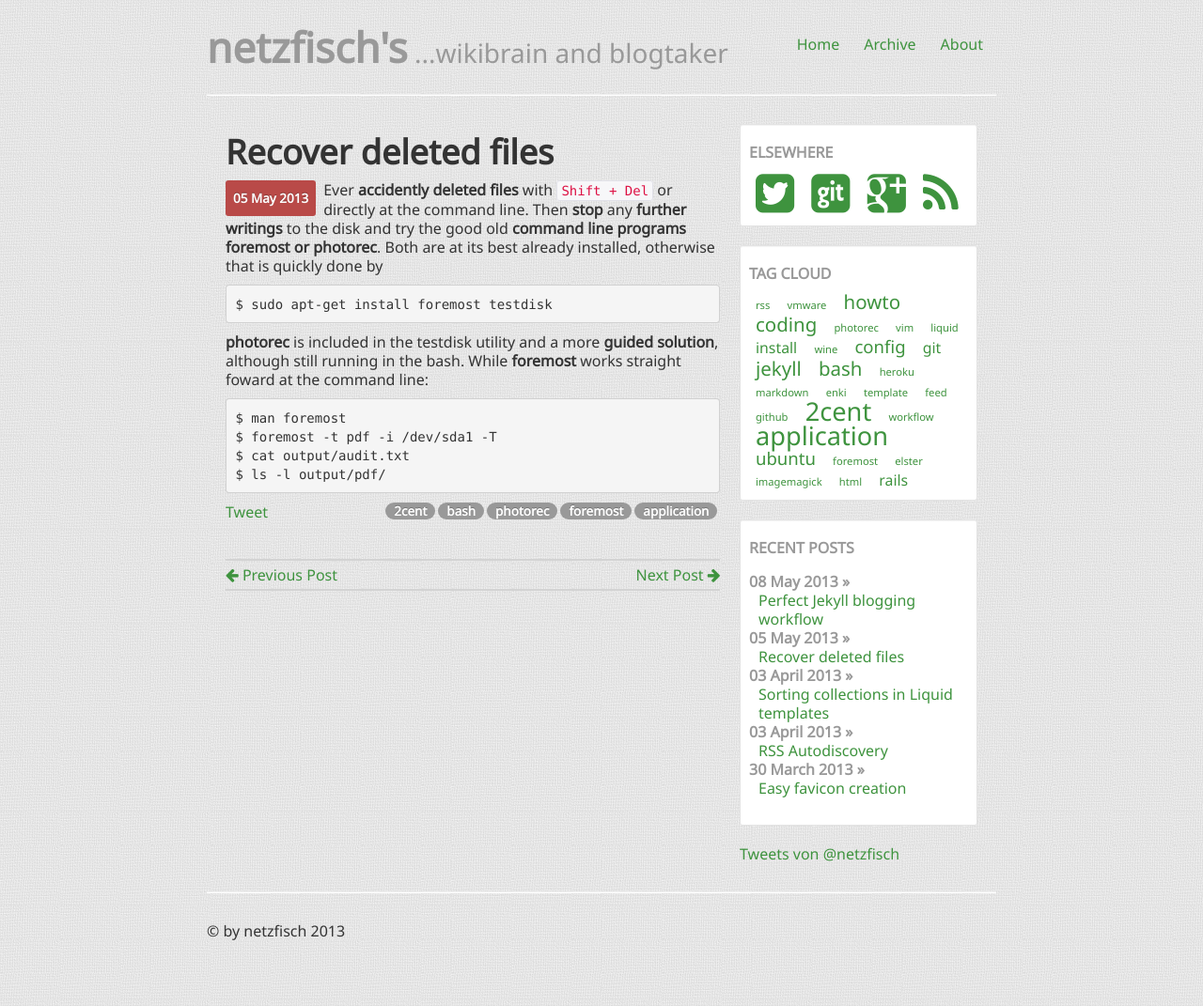
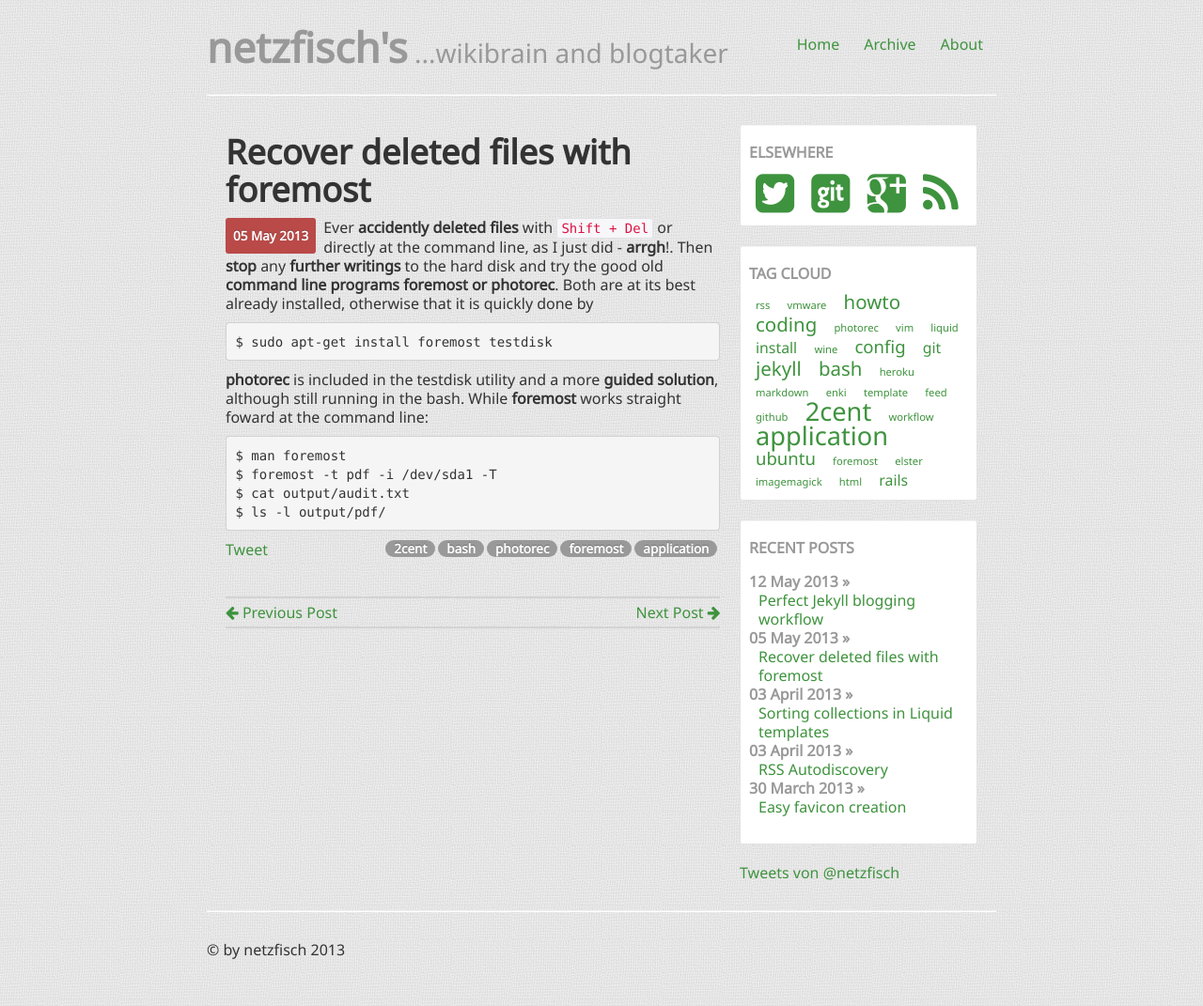
Before and after one commit to netzfisch/netzfisch.github.io, a Jekyll site: the page built from _posts/2013-05-05-recover-deleted-files-with-foremost.md, in a window 1280 px wide. Shown: the whole page at 94% size. Built offline with Jekyll 4.4.1, drawn with Linux system fonts in a browser that asks for light colours; Markdown is read by kramdown in place of the engine named in the settings; comment, search, counter and statistics services are not loaded.

Commit message:
another post

```diff
--- a/_posts/2013-05-05-recover-deleted-files.md
+++ b/_posts/2013-05-05-recover-deleted-files-with-foremost.md
@@ -2,9 +2,9 @@
 layout:    post
 category:  linux
 tags:      application foremost photorec bash 2cent
-title:     Recover deleted files
+title:     Recover deleted files with foremost
 ---
-Ever **accidently deleted files** with `Shift + Del` or directly at the command line. Then **stop** any **further writings** to the disk and try the good old **command line programs foremost or photorec**. Both are at its best already installed, otherwise that is quickly done by
+Ever **accidently deleted files** with `Shift + Del` or directly at the command line, as I just did - **arrgh**!. Then **stop** any **further writings** to the hard disk and try the good old **command line programs foremost or photorec**. Both are at its best already installed, otherwise that it is quickly done by
 
     $ sudo apt-get install foremost testdisk
 
--- a/_posts/2013-05-08-perfect-jekyll-blog-post-workflow.md
+++ b/_posts/2013-05-12-perfect-jekyll-blog-post-workflow.md
@@ -9,7 +9,7 @@ title: Perfect Jekyll blogging workflow
 Either just use [VIM](http://www.vim.org) on a local box or in mobile enviroment a Chrome App, called
 * ![markdown](https://www.google.de/url?sa=t&rct=j&q=&esrc=s&source=web&cd=1&cad=rja&ved=0CDUQFjAA&url=https%3A%2F%2Fchrome.google.com%2Fwebstore%2Fdetail%2Fmarkdown-here%2Felifhakcjgalahccnjkneoccemfahfoa&ei=Vk9cUYSVDsjZswbR4YHAAw&usg=AFQjCNE9AjPvFKhon79znSJayV5tG-K4ug&sig2=VXKsp4HmOmzccK0S_bigpw&bvm=bv.44697112,d.Yms)
 * save the file to [DropBox](https://dropbox.com) or [GDrive](https://gdrive.com)
-* then generate the site `$ jekyll` and
+* then generate the site with `$ jekyll` and
 * push to GitHub!
 
 Alternatively you could edit directly at GitHub:
```
